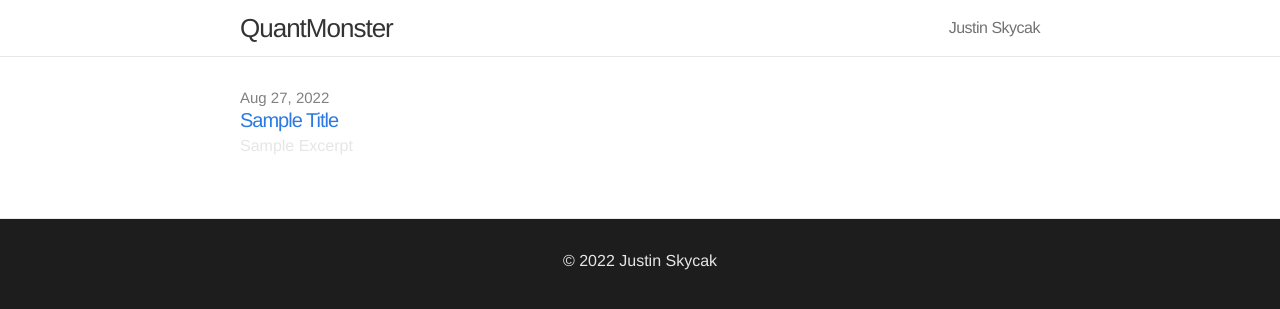
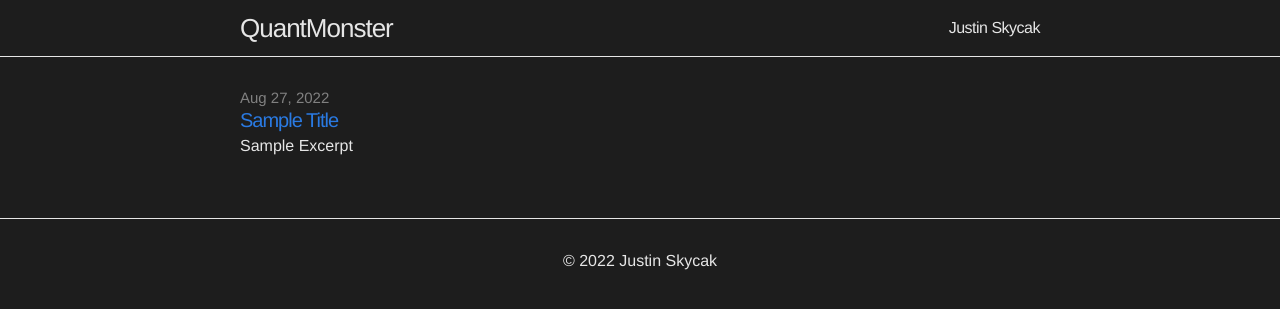
Before and after one commit to quantmonster/quantmonster.github.io, a Jekyll site: the page built from index.html, in a window 1280 px wide. Shown: the top 309 px of the page. Built offline with Jekyll 4.4.1, drawn with Linux system fonts in a browser that asks for light colours.

Commit message:
follow-up

```diff
--- a/css/main.css
+++ b/css/main.css
@@ -43,16 +43,17 @@ a:visited { color: #205caa; }
 
 .site-header {
   /*border-top: 5px solid #333;*/
-  border-bottom: 1px solid #e8e8e8;
+  border-bottom: 1px solid #e6e6e6;
   min-height: 56px;
-  background-color: white;
+  color: #e6e6e6;
+  background-color: #1d1d1d;
 }
 
 .site-title,
 .site-title:hover,
 .site-title:visited {
   display: block;
-  color: #333;
+  color: #e6e6e6;
   font-size: 26px;
   letter-spacing: -1px;
   float: left;
@@ -70,14 +71,14 @@ a:visited { color: #205caa; }
 
 .site-nav .page-link {
   margin-left: 20px;
-  color: #727272;
+  color: #e6e6e6;
   letter-spacing: -.5px;
 }
 
 /* Site footer */
 
 .site-footer {
-  border-top: 1px solid #e8e8e8;
+  border-top: 1px solid #e6e6e6;
   padding: 30px 0;
 }
 
@@ -120,7 +121,7 @@ a:visited { color: #205caa; }
 .site-footer p {
   font-size: 15px;
   letter-spacing: -.3px;
-  color: #828282;
+  color: #e6e6e6;
 }
 
 .github-icon-svg,
@@ -138,7 +139,8 @@ a:visited { color: #205caa; }
 
 .page-content {
   padding: 30px 0;
-  background-color: #fff;
+  color: #e6e6e6;
+  background-color: #1d1d1d;
 }
 
 
@@ -178,7 +180,7 @@ a:visited { color: #205caa; }
 
 .post-header .meta {
   font-size: 15px;
-  color: #818181;
+  color: #e6e6e6;
   margin-top: 5px;
 }
 
@@ -214,7 +216,7 @@ a:visited { color: #205caa; }
 }
 
 .post-content blockquote {
-  border-left: 4px solid #e8e8e8;
+  border-left: 4px solid #e6e6e6;
   padding-left: 20px;
   font-size: 18px;
   opacity: .6;
```
